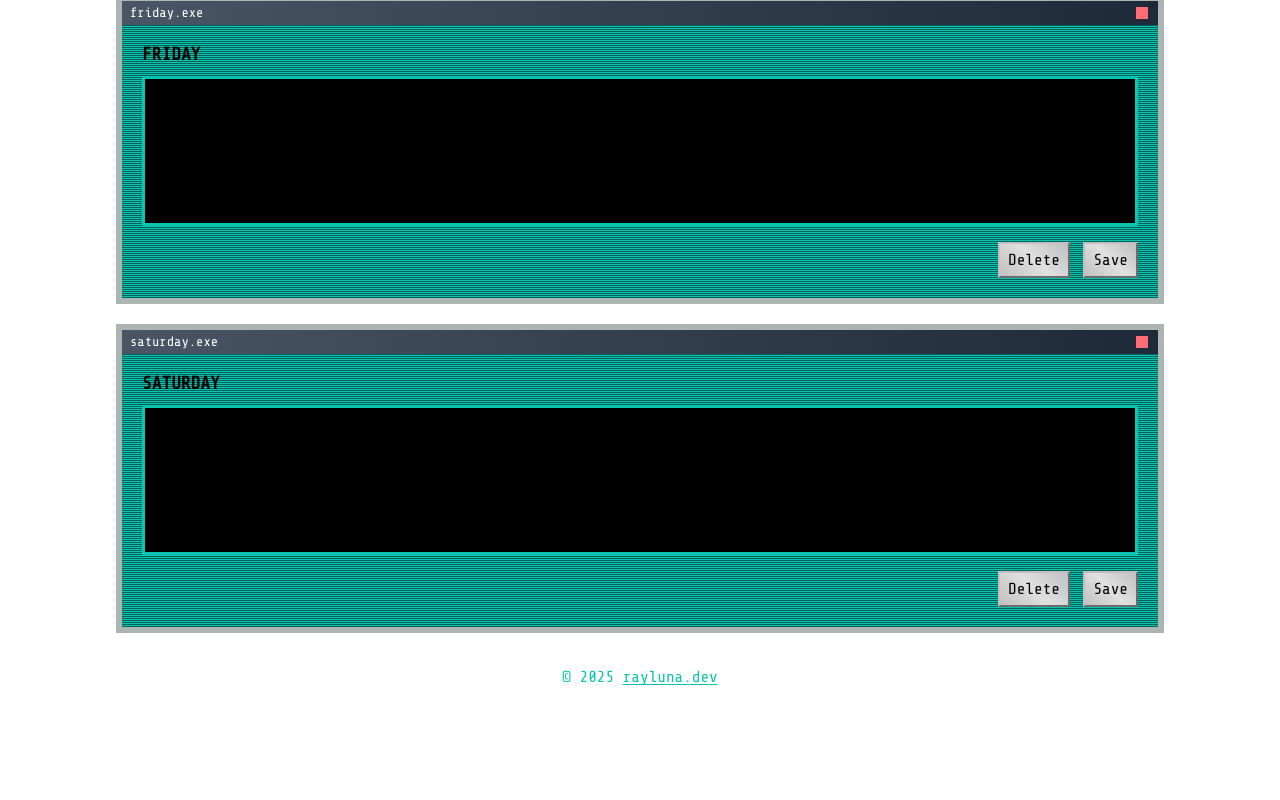
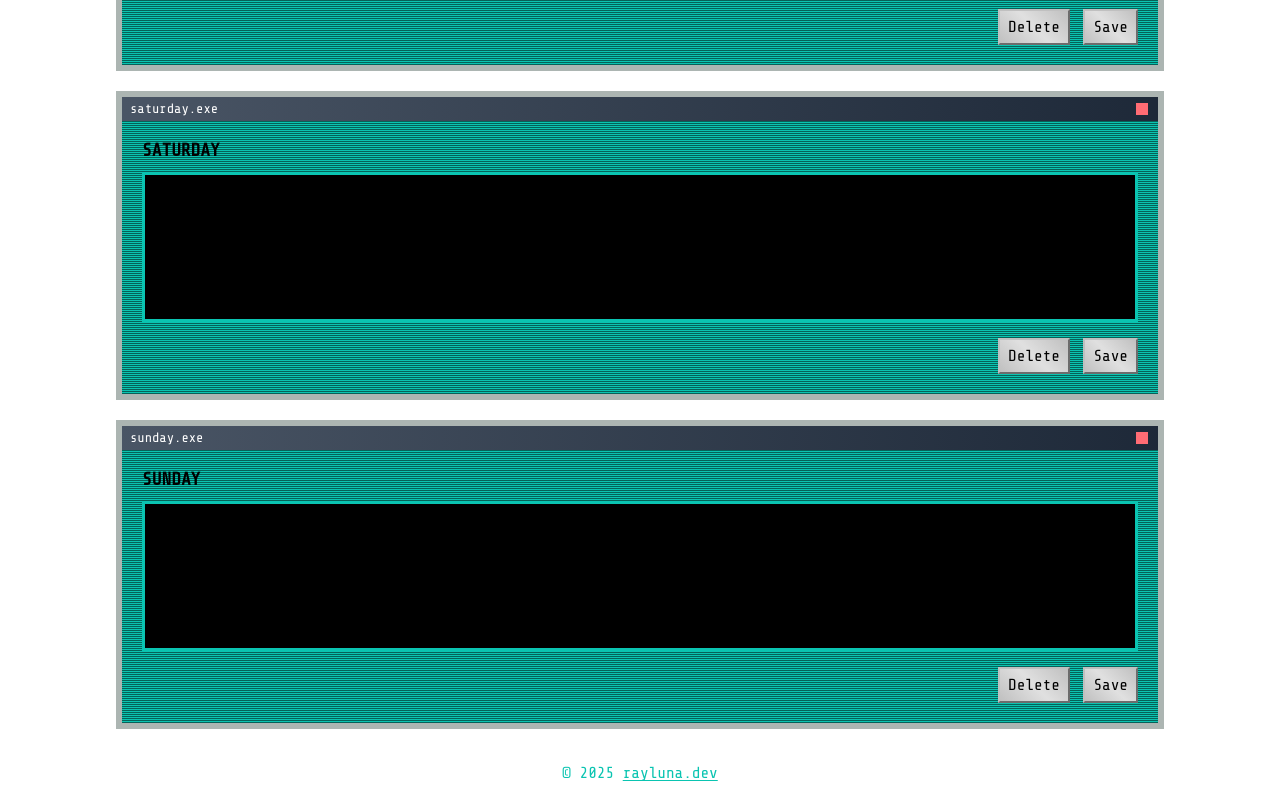
Before and after one commit to leon-luna-ray/power-planner, a website built with Vite: page index.html in a window 1280 px wide. Shown: the part 1997-2797 px from the top of the page. Before the commit the page ends 2718 px from the top, so only its background shows below. Built offline with nearby package versions, Linux system fonts and the light colour scheme.

Commit message:
fix days

```diff
--- a/index.html
+++ b/index.html
@@ -60,6 +60,10 @@
                   <p id="currentDate" class="lead" x-text="$store.data.date"></p>
                 </div>
               </div>
+              <!-- File menu -->
+               <div class="bg-light-gray p-[1rem] mt-[2rem] flex items-center justify-center gap-x-[1rem]">
+                <img src="./src/assets/images/icons/icon-exe.svg" alt="File menu icon">
+               </div>
               <!-- Test btn -->
               <!-- <button class="btn" x-on:click="$store.data.handleClick">Save All</button> -->
             </div>
@@ -73,19 +77,19 @@
               <template x-for="day in $store.data.weekdays">
                 <li x-bind:id="day" class="widget">
                   <div class="title-bar">
-                    <p class="lowercase" x-text="day + '.exe'"></p>
+                    <p class="lowercase" x-text="day.dayName + '.exe'"></p>
                   </div>
                   <div class="flex-col-1">
                     <div class="flex-col-05">
-                      <p class="label-text text-[1.125rem] font-[900]" x-text="day"></p>
+                      <p class="label-text text-[1.125rem] font-[900]" x-text="day.dayName"></p>
                       <textarea class="p-[1rem] min-h-[150px] border-beveled-aqua bg-black text-white"
-                        x-model="entries[day].text"></textarea>
+                        x-model="entries[day.dayName].text"></textarea>
                     </div>
                     <div class="flex items-center justify-end gap-x-[0.85rem]">
                       <button class="btn" x-on:click="$store.data.deleteDayEntry(day)">
                         <p>Delete</p>
                       </button>
-                      <button class="btn" x-on:click="$store.data.saveDayEntry(day, entries[day]?.text || '')">
+                      <button class="btn" x-on:click="$store.data.saveDayEntry(day, entries[day.dayName]?.text || '')">
                         <p>Save</p>
                       </button>
                     </div>
--- a/src/app/api.ts
+++ b/src/app/api.ts
@@ -1,5 +1,6 @@
 import { db } from '@/app/db.ts';
 import { v4 as uuidv4 } from 'uuid';
+import { weekdays } from '@/utils/date.ts';
 import type { DayEntry, User } from '@/types/schemas.ts';
 
 export const getCurrentUser = async (): Promise<User> => {
@@ -81,7 +82,6 @@ export const getInitializedEntries = async (): Promise<Record<string, { text: st
         .equals(user.id!)
         .toArray();
 
-    const weekdays = ['Sunday', 'Monday', 'Tuesday', 'Wednesday', 'Thursday', 'Friday', 'Saturday'];
     const initialized: Record<string, { text: string }> = {};
 
     // Always initialize all weekdays, even if no entries exist
--- a/src/main.ts
+++ b/src/main.ts
@@ -2,6 +2,7 @@ import "@/assets/css/main.css";
 import Alpine from "alpinejs";
 
 import { saveDayEntry, deleteDayEntry, getInitializedEntries } from "@/app/api.ts";
+import { day, date, getWeekDates, year } from "@/utils/date.ts";
 
 declare global {
     interface Window {
@@ -13,16 +14,17 @@ window.Alpine = Alpine;
 
 const userEntries = await getInitializedEntries() || {};
 
+console.log(getWeekDates());
 Alpine.store("data", {
     title: 'PowerPlanner',
     logoText: 'POWER PLANNER 95',
     subtitle: 'Digital Organization System',
     label: '🗓️ Power Planner v2.1',
     description: 'A simple planning app for scheduling your week',
-    day: new Date().toLocaleDateString('en-US', { weekday: 'long' }),
-    date: new Date().toLocaleDateString('en-US', { month: 'long', day: 'numeric', year: 'numeric' }),
-    weekdays: ['Sunday', 'Monday', 'Tuesday', 'Wednesday', 'Thursday', 'Friday', 'Saturday'],
-    year: new Date().getFullYear(),
+    day,
+    date,
+    weekdays: getWeekDates(),
+    year,
     saveDayEntry,
     deleteDayEntry,
     userEntries,
--- /dev/null
+++ b/src/utils/date.ts
@@ -0,0 +1,38 @@
+export const day = new Date().toLocaleDateString('en-US', { weekday: 'long' });
+
+export const date = new Date().toLocaleDateString('en-US', { month: 'long', day: 'numeric', year: 'numeric' });
+
+export const weekdays = ['Monday', 'Tuesday', 'Wednesday', 'Thursday', 'Friday', 'Saturday', 'Sunday'];
+
+export const getWeekDates = () => {
+    const today = new Date();
+    const currentDay = today.getDay();
+
+    const daysToMonday = currentDay === 0 ? 6 : currentDay - 1;
+
+    const monday = new Date(today);
+    monday.setDate(today.getDate() - daysToMonday);
+
+    const weekDates = [];
+    for (let i = 0; i < 7; i++) {
+        const date = new Date(monday);
+        date.setDate(monday.getDate() + i);
+
+        // Format as MM-DD-YYYY with leading zeros
+        const month = String(date.getMonth() + 1).padStart(2, '0');
+        const day = String(date.getDate()).padStart(2, '0');
+        const year = date.getFullYear();
+        const formattedDate = `${month}-${day}-${year}`;
+
+        weekDates.push({
+            date: date,
+            dayName: weekdays[i],
+            formattedDate: formattedDate,
+            isToday: date.toDateString() === today.toDateString()
+        });
+    }
+
+    return weekDates;
+};
+
+export const year = new Date().getFullYear();
```
Also changed, not shown: src/assets/images/icons/icon-exe.svg (added), 2 other files.
